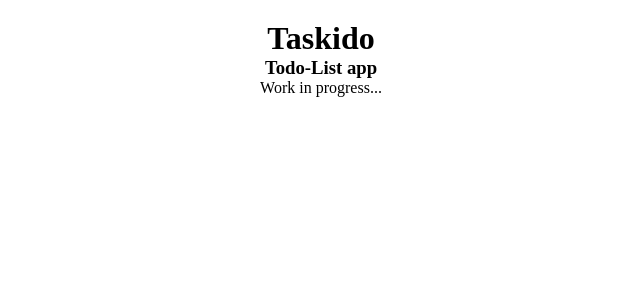
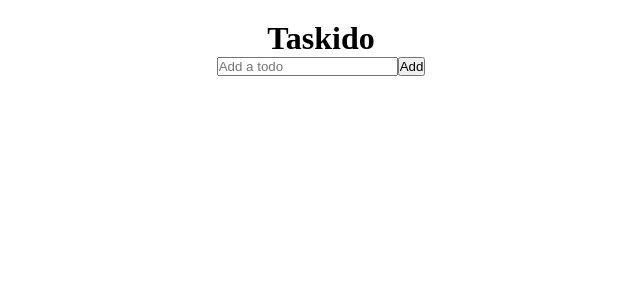
Before and after one commit to Wilfried-O/taskido, a React (Create React App) app: page / in a window 1280 px wide. Shown: the top 300 px of the page, without its empty margins (319-959 px from the left). Built offline with nearby package versions, Linux system fonts and the light colour scheme.

Commit message:
Add Todo input form
The form is displayed and the list of items may be printed
with `console.log(todos);`

```diff
--- a/src/App.jsx
+++ b/src/App.jsx
@@ -1,11 +1,20 @@
+import { useState } from 'react';
 import './App.css';
+import TodoForm from './components/TodoForm';
 
 function App() {
+    const [todos, setTodos] = useState([]);
+
+    const addTodo = (todo) => {
+        setTodos([...todos, todo]);
+    };
+    // to view *todos*, you can print to the console: uncomment next line
+    // console.log(todos);
+
     return (
         <div className="app-container">
             <h1>Taskido</h1>
-            <h3>Todo-List app</h3>
-            <p>Work in progress...</p>
+            <TodoForm addTodo={addTodo} />
         </div>
     );
 }
--- /dev/null
+++ b/src/components/TodoForm.jsx
@@ -0,0 +1,27 @@
+import { useState } from "react";
+
+function TodoForm({ addTodo }) {
+    const [input, setInput] = useState('');
+
+    const handleSubmit = (e) => {
+        e.preventDefault();
+        if (input.trim()) {
+            addTodo( {id: Date.now(), text: input, completed: false} );
+            setInput('');
+        }
+    };
+
+    return (
+        <form onSubmit={handleSubmit}>
+            <input
+              type="text"
+              value={input}
+              onChange={ (e) => setInput(e.target.value) }
+              placeholder="Add a todo"
+            />
+            <button type="submit">Add</button>
+        </form>
+    );
+}
+
+export default TodoForm;
```
